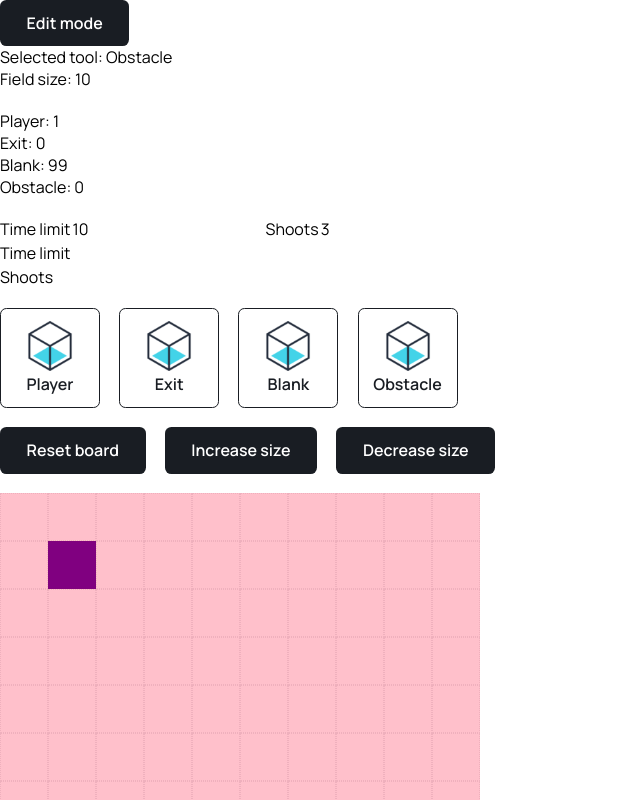
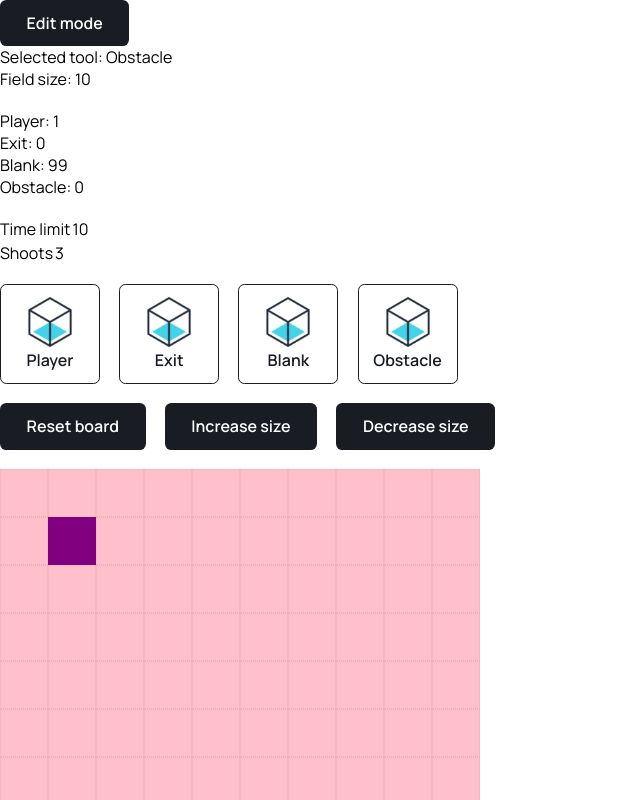
Before and after one commit to xfontr/getting-out, a React (Create React App) app: page / in a window 1280 px wide. Shown: the top 800 px of the page, without its empty margins (0-640 px from the left). Built offline with nearby package versions, Linux system fonts and the light colour scheme.

Commit message:
Form custom hook to manage all the logic (handle changes and states)

```diff
--- a/src/components/FieldEditor/FieldEditor.tsx
+++ b/src/components/FieldEditor/FieldEditor.tsx
@@ -67,22 +67,7 @@ const FieldEditor = (props: FieldProps): JSX.Element => {
         ))}
       </ul>
 
-      <Form schema={editFieldForm}>
-        <label htmlFor="timeLeft">Time limit</label>
-        <input
-          type="number"
-          id="timeLeft"
-          onChange={handleChange}
-          value={timeLeft}
-        />
-        <label htmlFor="shoots">Shoots</label>
-        <input
-          type="number"
-          id="shoots"
-          onChange={handleChange}
-          value={shoots}
-        />
-      </Form>
+      <Form schema={editFieldForm} />
 
       <EditTools
         cells={cells}
--- a/src/components/Form/Form.tsx
+++ b/src/components/Form/Form.tsx
@@ -1,21 +1,26 @@
 import { FormHTMLAttributes, ReactNode } from "react";
+import useForm from "../../hooks/useForm/useForm";
 import InputData from "../../types/InputData";
 
 interface FormProps extends FormHTMLAttributes<HTMLFormElement> {
   schema: InputData[];
-  children: ReactNode;
+  children?: ReactNode;
 }
 
-const Form = ({ schema, children, ...rest }: FormProps) => (
+const Form = ({ schema, children, ...rest }: FormProps) => {
+  const { values, inputProps, handleChange } = useForm(schema);
+
+  return (
     <form {...rest}>
       {children}
       {schema.map((input) => (
-      <div className="form__container">
-        <label htmlFor={input.name}>{input.label}</label>
-        <input type={input.type} id={input.name} />
+        <div className="form__container" key={input.id}>
+          <label htmlFor={input.id}>{input.label}</label>
+          <input {...inputProps(input, values[input.id], handleChange)} />
         </div>
       ))}
     </form>
   );
+};
 
 export default Form;
--- /dev/null
+++ b/src/hooks/useForm/useForm.ts
@@ -0,0 +1,43 @@
+import { useState } from "react";
+import InputData from "../../types/InputData";
+
+const useForm = (schema: InputData[]) => {
+  const initialState = (
+    schema: InputData[]
+  ): Record<string, string | number> => {
+    const state: Record<string, string | number> = {};
+    schema.forEach(
+      ({ id, initialValue }) => (state[id] = initialValue ? initialValue : "")
+    );
+
+    return state;
+  };
+
+  const [values, setValues] = useState<Record<string, string | number>>(
+    initialState(schema)
+  );
+
+  const handleChange = ({
+    currentTarget: { id, value },
+  }: React.ChangeEvent<HTMLInputElement>): void => {
+    setValues({ ...values, [id]: value });
+  };
+
+  const inputProps = (
+    inputData: InputData,
+    value: string | number,
+    onChange: (event: React.ChangeEvent<HTMLInputElement>) => void
+  ) => ({
+    id: inputData.id,
+    type: inputData.type,
+    placeholder: inputData?.placeholder,
+    renderAs: inputData?.renderAs,
+    className: inputData?.className,
+    value,
+    onChange,
+  });
+
+  return { values, handleChange, inputProps };
+};
+
+export default useForm;
--- a/src/schemas/editField.form.ts
+++ b/src/schemas/editField.form.ts
@@ -3,13 +3,15 @@ import InputData from "../types/InputData";
 const editFieldForm: InputData[] = [
   {
     label: "Time limit",
-    name: "timeLeft",
+    id: "timeLeft",
     type: "number",
+    initialValue: 10,
   },
   {
     label: "Shoots",
-    name: "shoots",
+    id: "shoots",
     type: "number",
+    initialValue: 3,
   },
 ];
 
```
Also changed, not shown: src/types/InputData.ts (+4 -3 lines). Lines whose indentation alone changed are shown as unchanged.
